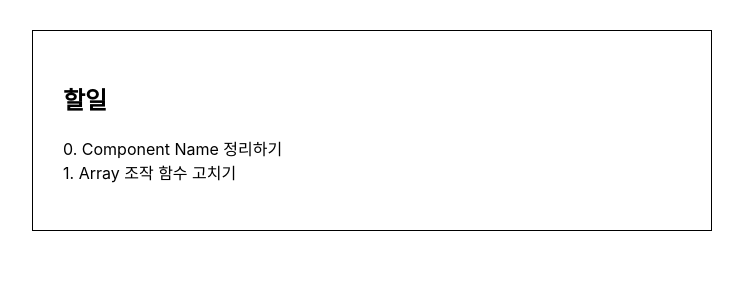
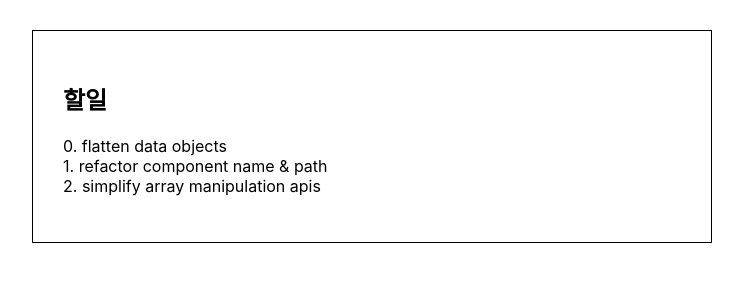
Before and after one commit to designDefined/ami, a Next.js app: page /dev in a window 1280 px wide. Shown: the top 300 px of the page, without its empty margins (268-1011 px from the left). Built offline with nearby package versions, Linux system fonts and the light colour scheme; a web font is replaced by a local one.

Commit message:
fix: dev page styling

```diff
--- a/pages/dev/index.tsx
+++ b/pages/dev/index.tsx
@@ -8,8 +8,9 @@ interface Todo {
   name: string;
 }
 const todos: Todo[] = [
-  { name: "Component Name 정리하기" },
-  { name: "Array 조작 함수 고치기" },
+  { name: "flatten data objects" },
+  { name: "refactor component name & path" },
+  { name: "simplify array manipulation apis" },
 ];
 
 const Todo = ({ todo, index }: { todo: Todo; index: number }) => {
```
